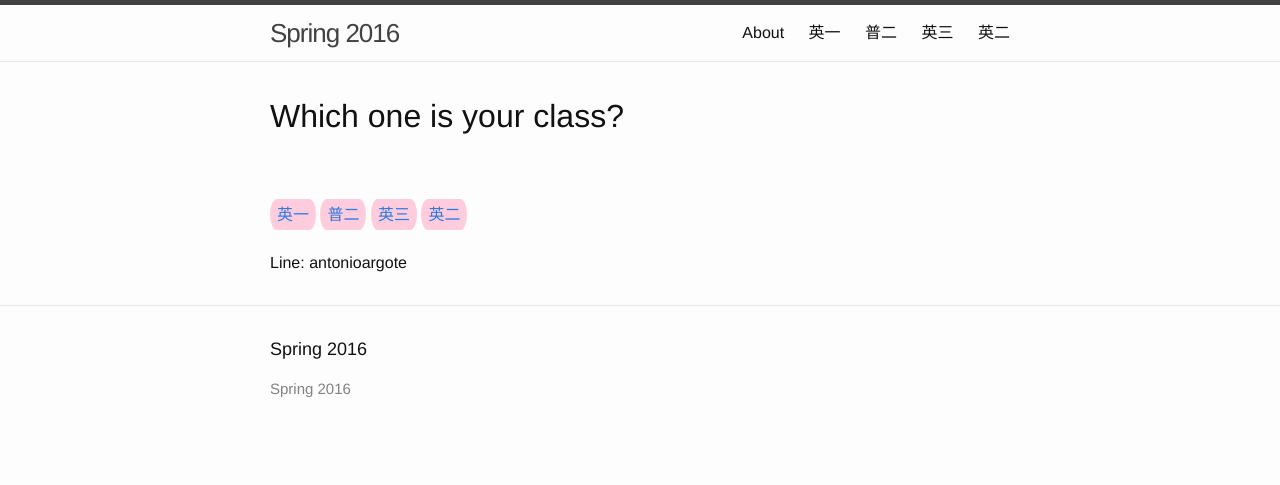
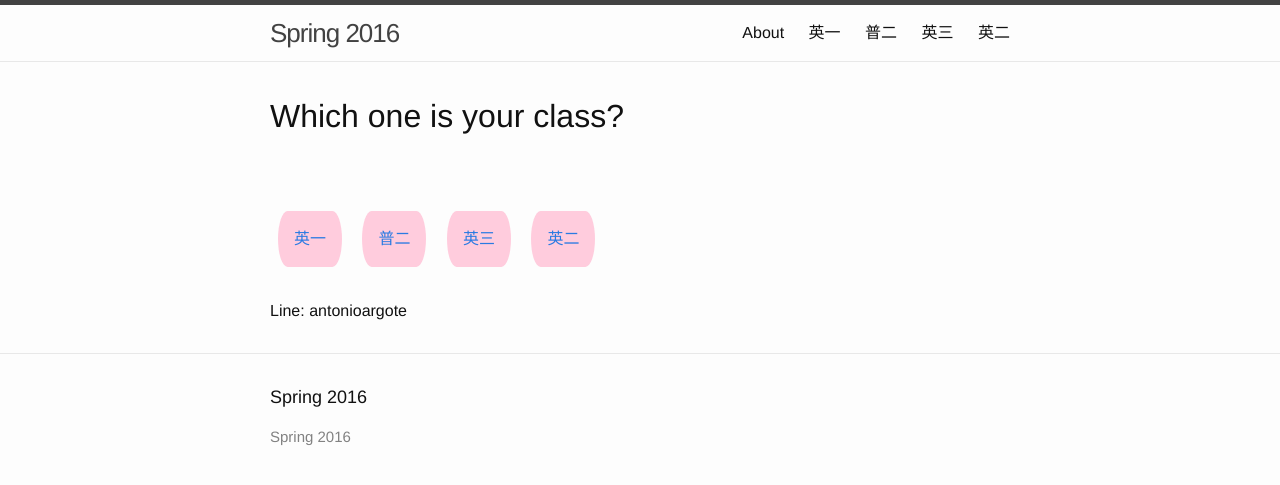
Before and after one commit to MrArgote/spring16, a Jekyll site: the page built from index.html, in a window 1280 px wide. Shown: the top 485 px of the page. Built offline with Jekyll 4.4.1, drawn with Linux system fonts in a browser that asks for light colours.

Commit message:
turned links to each class index into inline-blocks and added margins round the edges

```diff
--- a/_sass/_layout.scss
+++ b/_sass/_layout.scss
@@ -189,8 +189,10 @@
     color: $grey-color;
     &-class {
 	    border-radius: 15% / 50% ;
-	    padding: 7px;
+	    margin: 0.5em;
+	    padding: 1em;
 	    background-color: #FCD;
+	    display: inline-block;
     }
     &-day {
 	    border-radius: 15% / 50% ;
```
